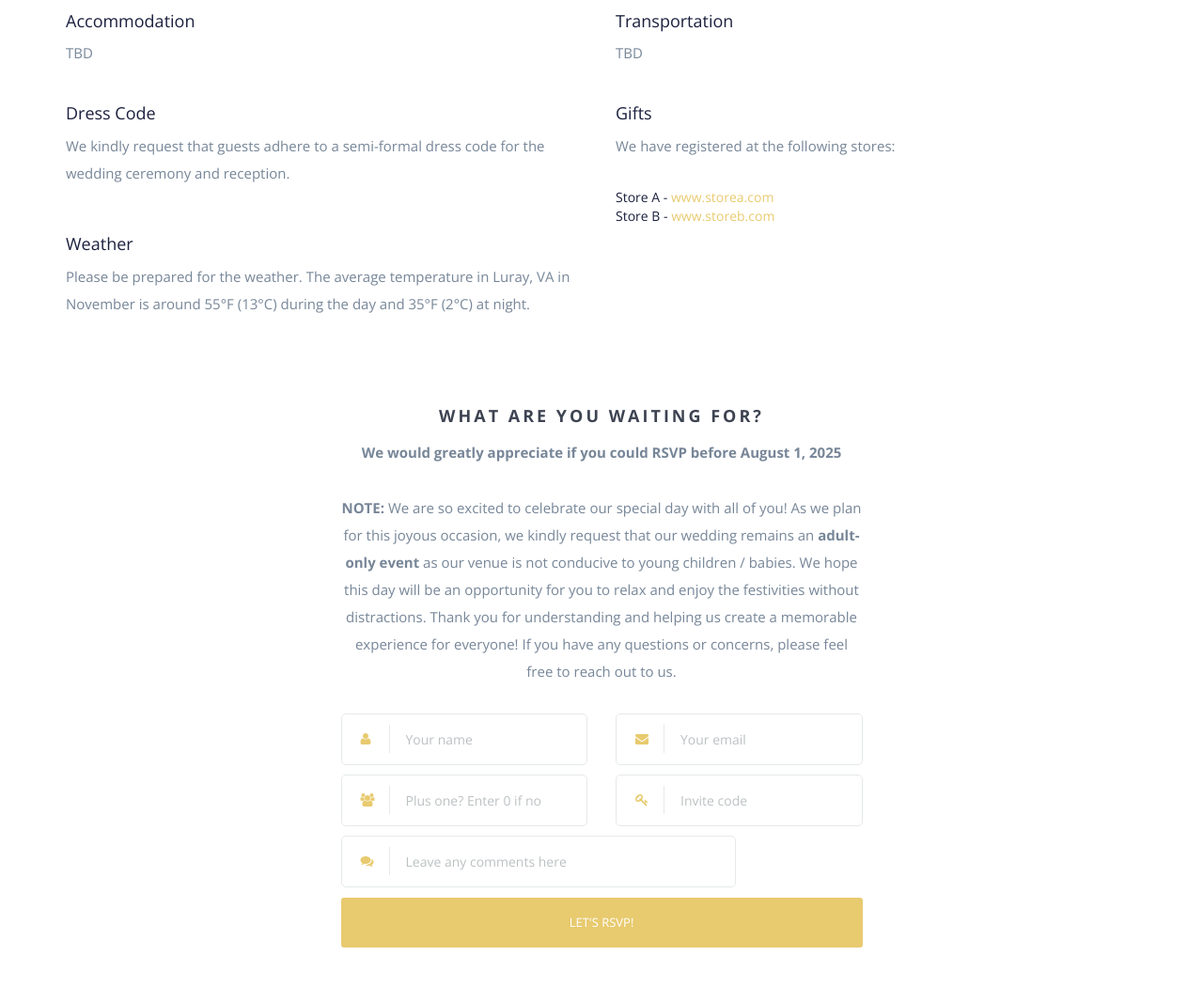
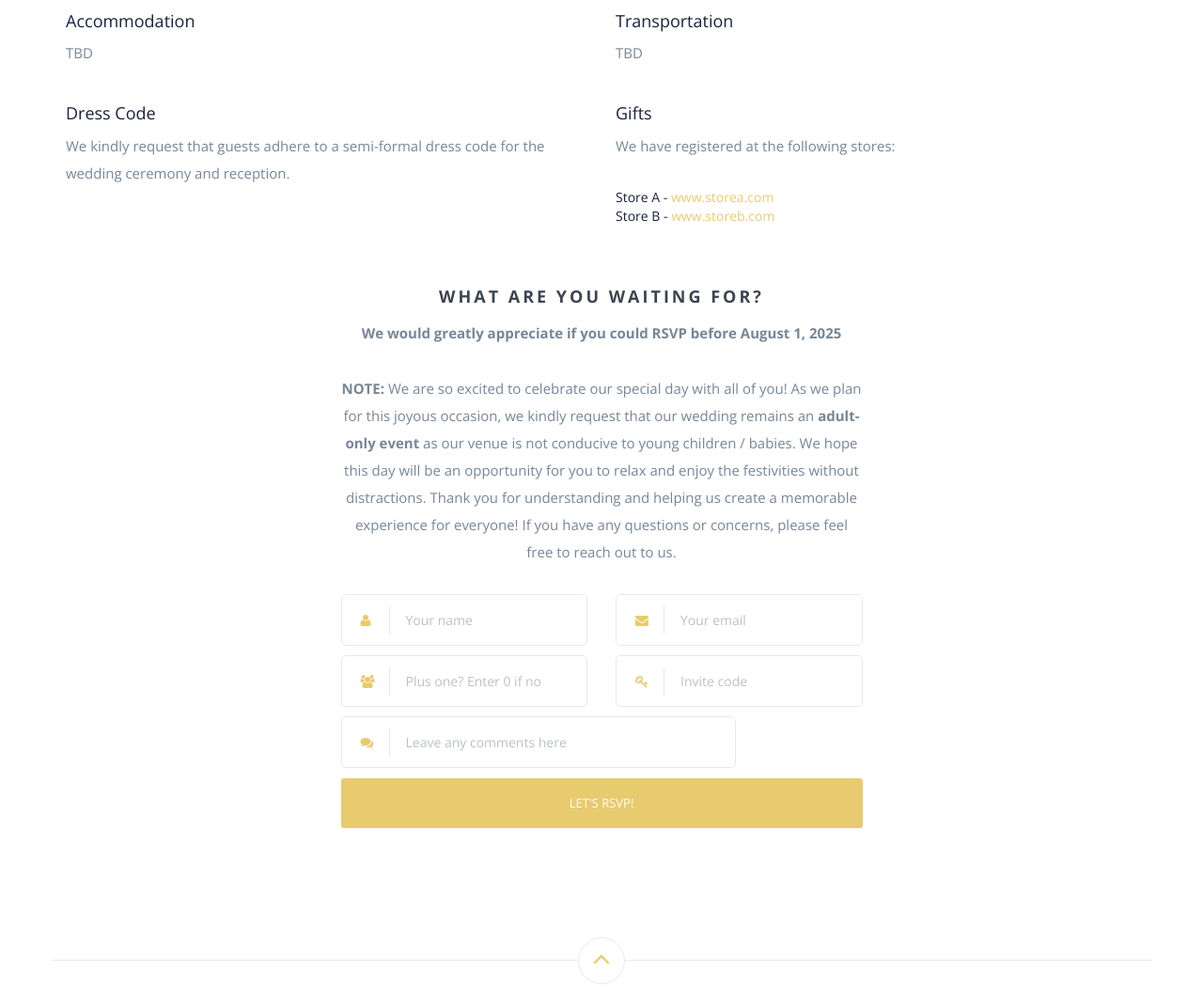
Before and after one commit to seth-robert-perts/wedding-website, a website: page index.html in a window 1280 px wide. Shown: the part 2310-3360 px from the top of the page at 94% size. Drawn offline with nearby package versions, Linux system fonts and the light colour scheme; some packages are replaced by stand-ins of ours; files whose address does not match are found by name.

Commit message:
Info tweaks

```diff
--- a/index.html
+++ b/index.html
@@ -425,8 +425,8 @@
         </div>
         <div class="row">
             <div class="col-md-6 our-color">
-                <h4>Weather</h4>
-                <p>Please be prepared for the weather. The average temperature in Luray, VA in November is around 55°F (13°C) during the day and 35°F (2°C) at night.</p>
+                <!-- <h4>Weather</h4>
+                <p>Please be prepared for the weather. The average temperature in Luray, VA in November is around 55°F (13°C) during the day and 35°F (2°C) at night.</p> -->
             </div>
         </div>
     </div>
```
